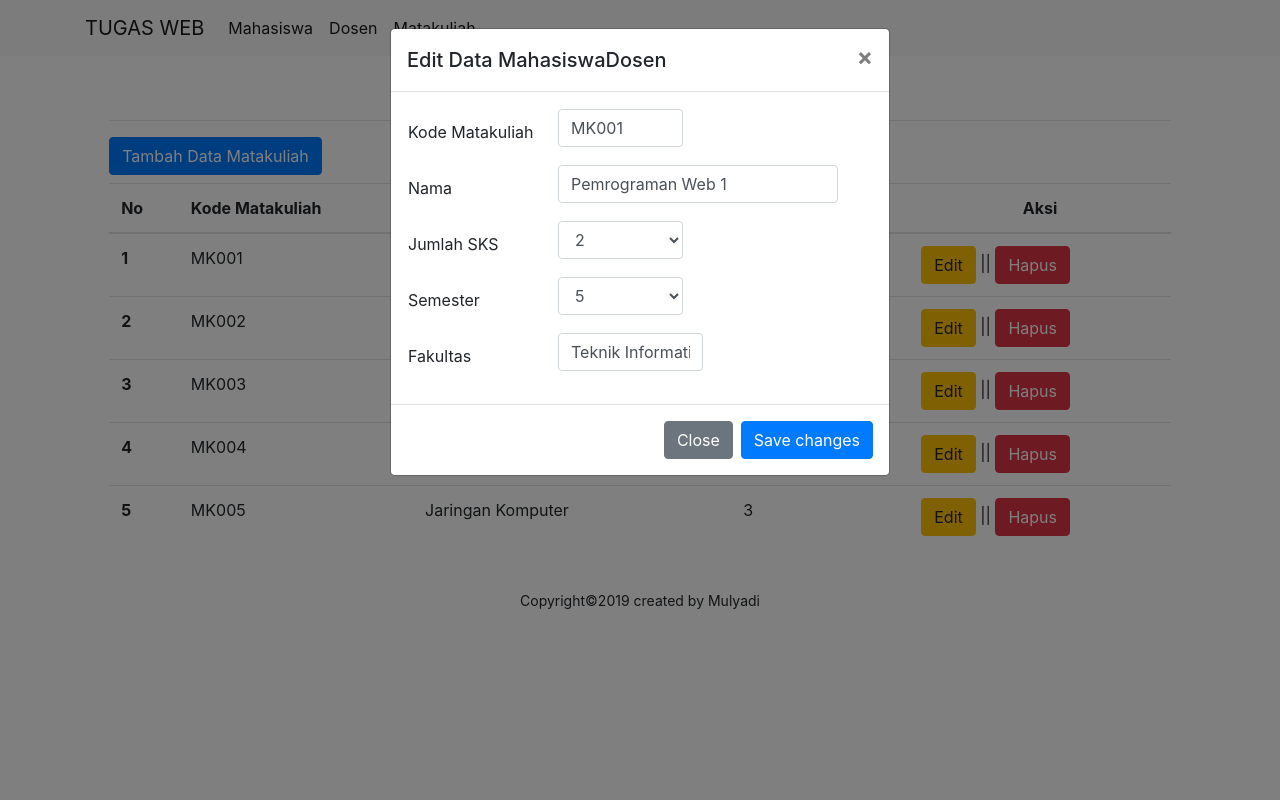
After one commit to bagol/tugas_web, a CodeIgniter app: page /tugas_web/mataKuliah/tampilMatkul in a window 1280 px wide, after a click on "Edit". The commit adds this page. Run offline with CodeIgniter, Linux system fonts and the light colour scheme; data comes from the database, SQL or seed files in the repository; some libraries are stand-ins or nearby versions.

Commit message:
menyelesaikan fitur pada dosen dan matkul

```diff
--- a/application/controllers/MataKuliah.php
+++ b/application/controllers/MataKuliah.php
@@ -3,6 +3,7 @@
 class MataKuliah extends CI_Controller{
     function __construct(){
         parent::__construct();
+        $this->load->model('M_matkul');
     }
 
     function index(){
@@ -14,8 +15,8 @@ class MataKuliah extends CI_Controller{
 
     function tampilMatakuliah(){
         $data['matkul'] = array(
-            'kode' => $this->input->post('kode_matkul'),
-            'nama' => $this->input->post('nama_matkul'),
+            'kode_matakuliah' => $this->input->post('kode_matakuliah'),
+            'nama' => $this->input->post('nama'),
             'sks' => $this->input->post('jumlah_sks'),
             'semester' => $this->input->post('semester'),
             'fakultas' => $this->input->post('fakultas')
@@ -26,4 +27,55 @@ class MataKuliah extends CI_Controller{
         $this->load->view('template/footer');
     }
 
+    function tampilMatkul(){
+        $data['title'] = 'Tampil Data Matakuliah';
+        $data['matkul']= $this->M_matkul->getAll();
+        $this->load->view('template/header',$data);
+        $this->load->view('matakuliah/dataMatakuliah',$data);
+        $this->load->view('template/footer');
+    }
+    function insertmatkul(){
+        $data = array(
+            'kode_matakuliah' => $this->input->post('kode_matakuliah'),
+            'nama' => $this->input->post('nama'),
+            'sks' => $this->input->post('jumlah_sks'),
+            'semester' => $this->input->post('semester'),
+            'fakultas' => $this->input->post('fakultas')
+        );
+        if($this->M_matkul->insertmatakuliah($data)){
+            $this->session->set_flashdata('pesan_berhasil', 'Berhasil Mengedit Data!!!');
+        }else{
+            $this->session->set_flashdata('pesan_gagal', 'Gagal Mengedit Data!!!');
+        }
+        redirect('mataKuliah/tampilMatkul');
+    }
+
+    function hapusmatkul(){
+        $data = array(
+            'kode_matakuliah' => $this->uri->segment(3)
+        );
+        if($this->M_matkul->deletmatakuliah($data)){
+            $this->session->set_flashdata('pesan_berhasil', 'Berhasil Menghapus Data!!!');
+        }else{
+            $this->session->set_flashdata('pesan_gagal', 'Gagal Menghapus Data!!!');
+        }
+        redirect('mataKuliah/tampilMatkul');
+    }
+
+    function editmatkul(){
+        $data = array(
+            'nama' => $this->input->post('nama'),
+            'sks' => $this->input->post('jumlah_sks'),
+            'semester' => $this->input->post('semester'),
+            'fakultas' => $this->input->post('fakultas')
+        );
+        $where = array('kode_matakuliah' => $this->input->post('kode_matakuliah'));
+        if($this->M_matkul->updatematakuliah($data,$where)){
+            $this->session->set_flashdata('pesan_berhasil', 'Berhasil Mengedit Data!!!');
+        }else{
+            $this->session->set_flashdata('pesan_gagal', 'Gagal Mengedit Data!!!');
+        }
+        redirect('mataKuliah/tampilMatkul');
+    }
+
 }
--- /dev/null
+++ b/application/models/M_matkul.php
@@ -0,0 +1,31 @@
+<?php
+
+class M_matkul extends CI_Model{
+    function getAll(){
+        return $this->db->get('matakuliah');
+    }
+
+    function insertmatakuliah($data){
+        if($this->db->insert('matakuliah',$data)){
+            return true;
+        }else{
+            return false;
+        }
+    }
+    function updatematakuliah($data,$where){
+        $this->db->where($where);
+        if($this->db->update('matakuliah', $data)){
+            return true;
+        }else{
+            return false;
+        }
+    }
+    function deletmatakuliah($where){
+        $this->db->where($where);
+        if($this->db->delete('matakuliah')){
+            return true;
+        }else{
+            return false;
+        }
+    }
+}
--- /dev/null
+++ b/application/views/matakuliah/dataMatakuliah.php
@@ -0,0 +1,162 @@
+<div class="row justify-content-center">
+    <div class="col-md-10">
+    <h1 class="text-center" >Data Matakuliah</h1>
+    <hr>
+    <?php if($this->session->flashdata('pesan_berhasil')){ ?>
+        <div class="alert alert-success" role="alert">
+           <?= $this->session->flashdata('pesan_berhasil') ?>
+        </div>
+    <?php }if($this->session->flashdata('pesan_gagal')) {?>
+        <div class="alert alert-danger" role="alert">
+        <?= $this->session->flashdata('pesan_gagal') ?>
+        </div>
+    <?php } ?>
+    <a href="<?= base_url();?>/mataKuliah"class="btn btn-primary mb-2"> Tambah Data Matakuliah</a>
+    <table class="table">
+        <thead>
+            <tr>
+            <th scope="col">No</th>
+            <th scope="col">Kode Matakuliah</th>
+            <th scope="col">Nama</th>
+            <th scope="col">Jumlah SKS</th>
+            <th scope="col" class="text-center">Aksi</th>
+            </tr>
+        </thead>
+        <tbody>
+        <?php $no = 1;
+        foreach($matkul->result() as $b){
+        ?>
+            <tr>
+            <th scope="row"><?= $no;?></th>
+            <td><?= $b->kode_matakuliah; ?></td>
+            <td><?= $b->nama; ?></td>
+            <td><?= $b->sks; ?></td>
+            <td>
+                <button type="button" class="btn btn-warning" data-toggle="modal" data-target="#exampleModal<?= $b->kode_matakuliah; ?>">Edit</button> ||
+                <button type="button" class="btn btn-danger" data-toggle="modal" data-target="#exampleModalHapus<?= $b->kode_matakuliah; ?>">Hapus</button>
+            </td>
+            </tr>
+        <?php
+        $no++;
+        };
+        ?>
+        </tbody>
+    </table>
+    </div>
+</div>
+
+<!-- Modal Edit Dosen -->
+<?php foreach($matkul->result() as $modal){?>
+    <div class="modal fade" id="exampleModal<?= $modal->kode_matakuliah; ?>" tabindex="-1" role="dialog" aria-labelledby="exampleModalLabel" aria-hidden="true">
+    <div class="modal-dialog" role="document">
+        <div class="modal-content">
+        <div class="modal-header">
+            <h5 class="modal-title" id="exampleModalLabel">Edit Data MahasiswaDosen</h5>
+            <button type="button" class="close" data-dismiss="modal" aria-label="Close">
+            <span aria-hidden="true">&times;</span>
+            </button>
+        </div>
+        <div class="modal-body">
+        <form action="<?=base_url();?>mataKuliah/editmatkul" method="post">
+        <table>
+            <tr>
+                <td width="150px">
+                    <label>Kode Matakuliah</label>
+                </td>
+                <td>
+                    <div class="form-group">
+                        <input name="kode_matakuliah" type="text" class="form-control" placeholder="Masukan Kode Matakuliah" style="width:125px;" maxlength="10" value="<?= $modal->kode_matakuliah; ?>">
+                    </div>
+                </td>
+            </tr>
+            <tr>
+                <td>
+                    <label >Nama</label>
+                </td>
+                <td>
+                    <div class="form-group">
+                        <input name="nama" type="text" class="form-control" placeholder="Masukan Nama" style="width:280px;" maxlength="30" value="<?= $modal->nama; ?>">
+                    </div>
+                </td>
+            </tr>
+            <tr>
+                <td>
+                    <label>Jumlah SKS</label>
+                </td>
+                <td>
+                    <div class="form-group">
+                    <select name="jumlah_sks" class="form-control" style="width:125px;">
+                    <option value="1" <?php if($modal->sks == 1){echo "selected";} ?>>1</option>
+                    <option value="2" <?php if($modal->sks == 2){echo "selected";} ?>>2</option>
+                    <option value="3" <?php if($modal->sks == 3){echo "selected";} ?>>3</option>
+                    </select>
+                    </div>
+                </td>
+            </tr>
+            <tr>
+                <td>
+                    <label >Semester</label>
+                </td>
+                <td>
+                    <div class="form-group">
+                    <div class="form-group">
+                    <select name="semester" class="form-control" style="width:125px;">
+                    <option value="1" <?php if($modal->semester == 1){echo "selected";} ?>>1</option>
+                    <option value="2" <?php if($modal->semester == 2){echo "selected";} ?>>2</option>
+                    <option value="3" <?php if($modal->semester == 3){echo "selected";} ?>>3</option>
+                    <option value="4" <?php if($modal->semester == 4){echo "selected";} ?>>4</option>
+                    <option value="5" <?php if($modal->semester == 5){echo "selected";} ?>>5</option>
+                    <option value="6" <?php if($modal->semester == 6){echo "selected";} ?>>6</option>
+                    <option value="7" <?php if($modal->semester == 7){echo "selected";} ?>>7</option>
+                    <option value="8" <?php if($modal->semester == 8){echo "selected";} ?>>8</option>
+                    <option value="9" <?php if($modal->semester == 9){echo "selected";} ?>>9</option>
+                    <option value="10" <?php if($modal->semester == 10){echo "selected";} ?>>10</option>
+                    </select>
+                    </div>
+                    </div>
+                </td>
+            </tr>
+            <tr>
+                <td><label >Fakultas</label></td>
+                <td>
+                <div class="form-group">
+                        <input name="fakultas" type="text" class="form-control" placeholder="No Telepon" style="width:145px;" maxlength="30" value="<?= $modal->fakultas; ?>">
+                </div>
+                </td>
+            </tr>
+        </table>
+        </div>
+        <div class="modal-footer">
+            <button type="button" class="btn btn-secondary" data-dismiss="modal">Close</button>
+            <button type="submit" class="btn btn-primary">Save changes</button>
+            </form>
+        </div>
+        </div>
+    </div>
+    </div>
+<?php } ?>
+
+
+<!-- Modal -->
+<?php foreach($matkul->result() as $hapus){?>
+<div class="modal fade" id="exampleModalHapus<?= $hapus->kode_matakuliah;?>" tabindex="-1" role="dialog" aria-labelledby="exampleModalLabel" aria-hidden="true">
+  <div class="modal-dialog" role="document">
+    <div class="modal-content">
+      <div class="modal-header">
+        <h5 class="modal-title" id="exampleModalLabel">Hapus Data Dosen</h5>
+        <button type="button" class="close" data-dismiss="modal" aria-label="Close">
+          <span aria-hidden="true">&times;</span>
+        </button>
+      </div>
+      <div class="modal-body">
+        Apa Anda Yakin Ingin Menghapus kode_matakuliah <u><?= $hapus->kode_matakuliah.'</u> ('.$hapus->nama.') ?';?>
+
+      </div>
+      <div class="modal-footer">
+        <button type="button" class="btn btn-secondary" data-dismiss="modal">Batal</button>
+        <a href="<?= base_url();?>MataKuliah/hapusmatkul/<?=$hapus->kode_matakuliah?>" class="btn btn-primary"> Iya</a>
+      </div>
+    </div>
+  </div>
+</div>
+<?php } ?>
--- a/application/views/matakuliah/forminputmatakuliah.php
+++ b/application/views/matakuliah/forminputmatakuliah.php
@@ -4,16 +4,16 @@
         <div class="col-sm-8">
         <h1 class="text-center">Input Data Mata Kuliah</h1>
         <hr>
-        <form action="<?= base_url();?>mataKuliah/tampilMatakuliah" method="post">
+        <form action="<?= base_url();?>mataKuliah/insertMatkul" method="post">
         <table>
             <tr>
                 <td width="150px"><label>Kode Mata Kuliah</label></td>
-                <td><div class="form-group"><input name="kode_matkul" type="text" class="form-control" placeholder="Kode" style="width:122px;" maxlength="10"> </div></td>
+                <td><div class="form-group"><input name="kode_matakuliah" type="text" class="form-control" placeholder="Kode" style="width:122px;" maxlength="10"> </div></td>
             </tr>
             <tr>
                 <td><label >Nama Mata Kuliah</label></td>
                 <td><div class="form-group">
-                <input name="nama_matkul" type="text" class="form-control" placeholder="Masukan Nama Mata Kuliah" style="width:280px;" maxlength="30"></div>
+                <input name="nama" type="text" class="form-control" placeholder="Masukan Nama Mata Kuliah" style="width:280px;" maxlength="30"></div>
                 </td>
             </tr>
             <tr>
--- a/application/views/template/footer.php
+++ b/application/views/template/footer.php
@@ -1,6 +1,7 @@
+    <footer class="text-center mt-4"><small>Copyright&copy;2019 created by Mulyadi</small></footer>
     <!-- Optional JavaScript -->
+    <script src="<?= base_url();?>assets/js/jquery-3.3.1.min.js" ></script>
     <!-- jQuery first, then Popper.js, then Bootstrap JS -->
-    <script src="<?= base_url();?>assets/js/jquery-3.3.1.min.js" ></script>
     <script src="<?= base_url();?>assets/js/bootstrap.min.js" ></script>
   </body>
 </html>
--- a/application/views/template/header.php
+++ b/application/views/template/header.php
@@ -23,10 +23,10 @@
           <a class="nav-link" href="<?=base_url()?>mahasiswa/tampilData">Mahasiswa </a>
         </li>
         <li class="nav-item active">
-          <a class="nav-link" href="<?=base_url()?>dosen">Dosen </a>
+          <a class="nav-link" href="<?=base_url()?>dosen/tampilDataDosen">Dosen </a>
         </li>
         <li class="nav-item active">
-          <a class="nav-link" href="<?=base_url()?>mataKuliah">Matakuliah </a>
+          <a class="nav-link" href="<?=base_url()?>mataKuliah/tampilMatkul">Matakuliah </a>
         </li>
       </ul>
     </div>
```
Also changed, not shown: application/controllers/Dosen.php (+51 -0 lines), application/models/M_dosen.php (added, +31 -0 lines), application/views/dosen/forminputdosen.php (+4 -4 lines), application/views/dosen/tampilandosen.php (added, +145 -0 lines).
